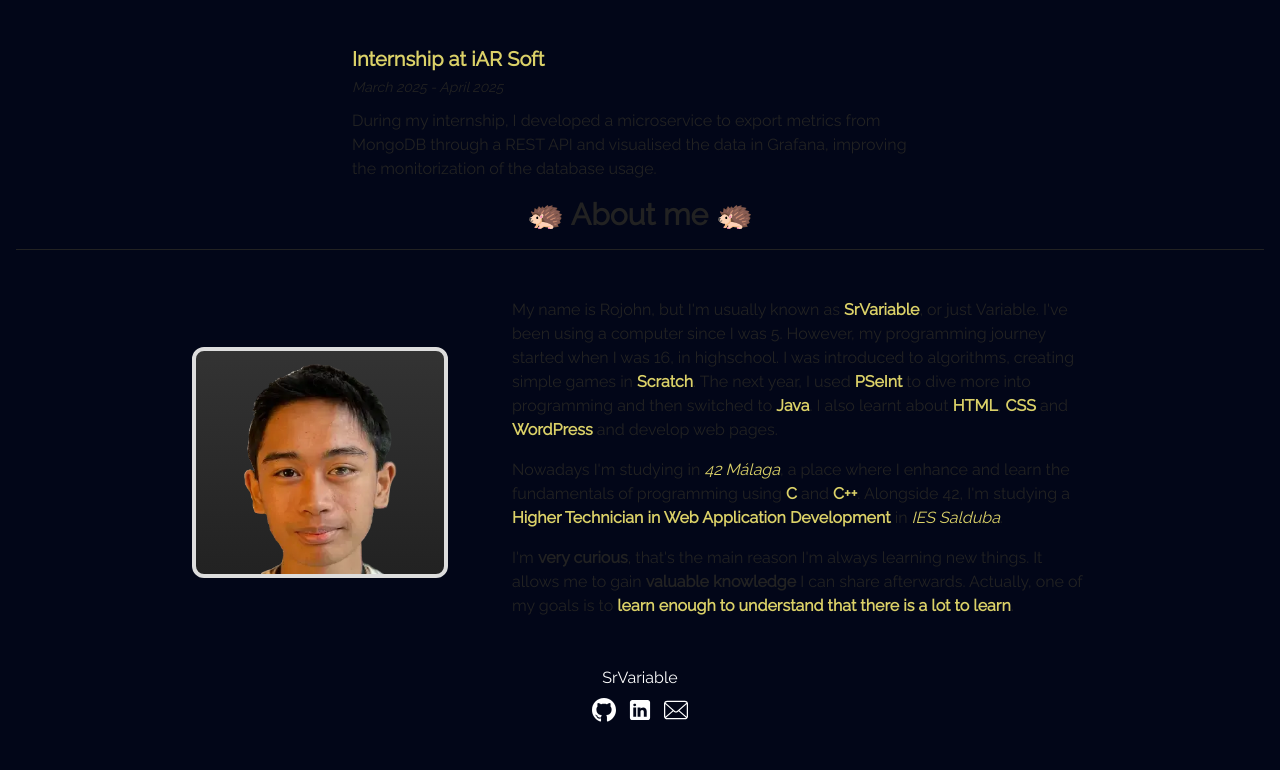
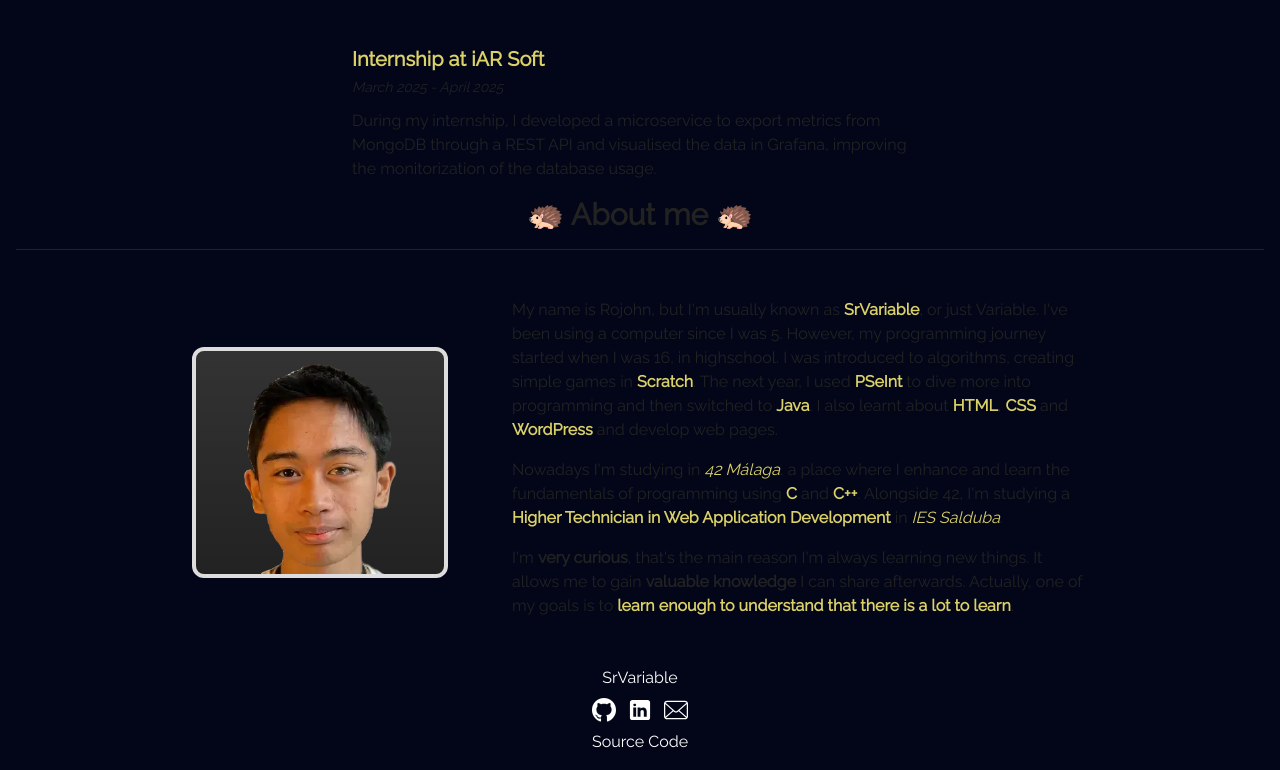
Before and after one commit to SrVariable/Portfolio, an Astro site: page / in a window 1280 px wide. Shown: the part 1614-2384 px from the top of the page. Before the commit the page ends 2352 px from the top, so only its background shows below. Built offline with nearby package versions, Linux system fonts and the light colour scheme; Astro itself is replaced by a stand-in of ours.

Commit message:
Add source code in Footer

```diff
--- a/src/sections/Footer.astro
+++ b/src/sections/Footer.astro
@@ -34,4 +34,12 @@ import LinkedIn from "../components/LinkedIn.astro";
       <Email />
     </a>
   </div>
+  <a
+    href="https://github.com/SrVariable/Portfolio"
+    target="_blank"
+    rel="noopener noreferrer"
+    class="hover:text-theme-yellow"
+  >
+    Source Code
+  </a>
 </footer>
```
